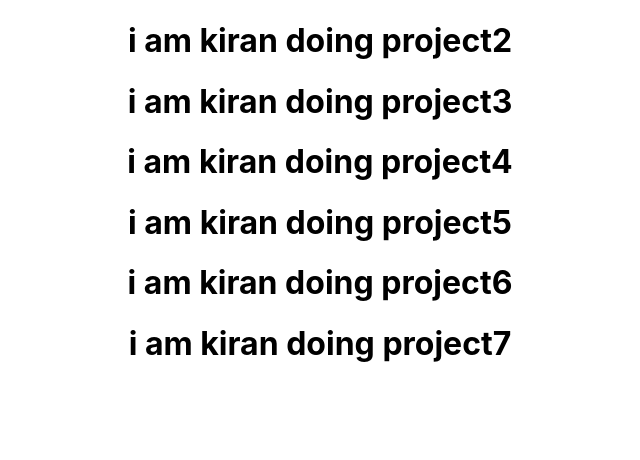
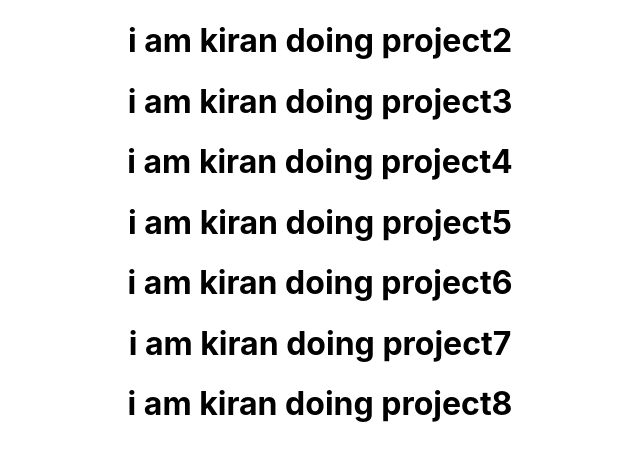
Before and after one commit to bhanukiran809/project2, a React (Create React App) app: page / in a window 1280 px wide. Shown: the top 460 px of the page, without its empty margins (320-960 px from the left). Built offline with nearby package versions, Linux system fonts and the light colour scheme.

Commit message:
Update app.js
added p8

```diff
--- a/src/App.js
+++ b/src/App.js
@@ -10,6 +10,7 @@ function App() {
      <h1>i am kiran doing project5</h1>
      <h1>i am kiran doing project6</h1>
      <h1>i am kiran doing project7</h1>
+     <h1>i am kiran doing project8</h1>
 
     </div>
   );
```
